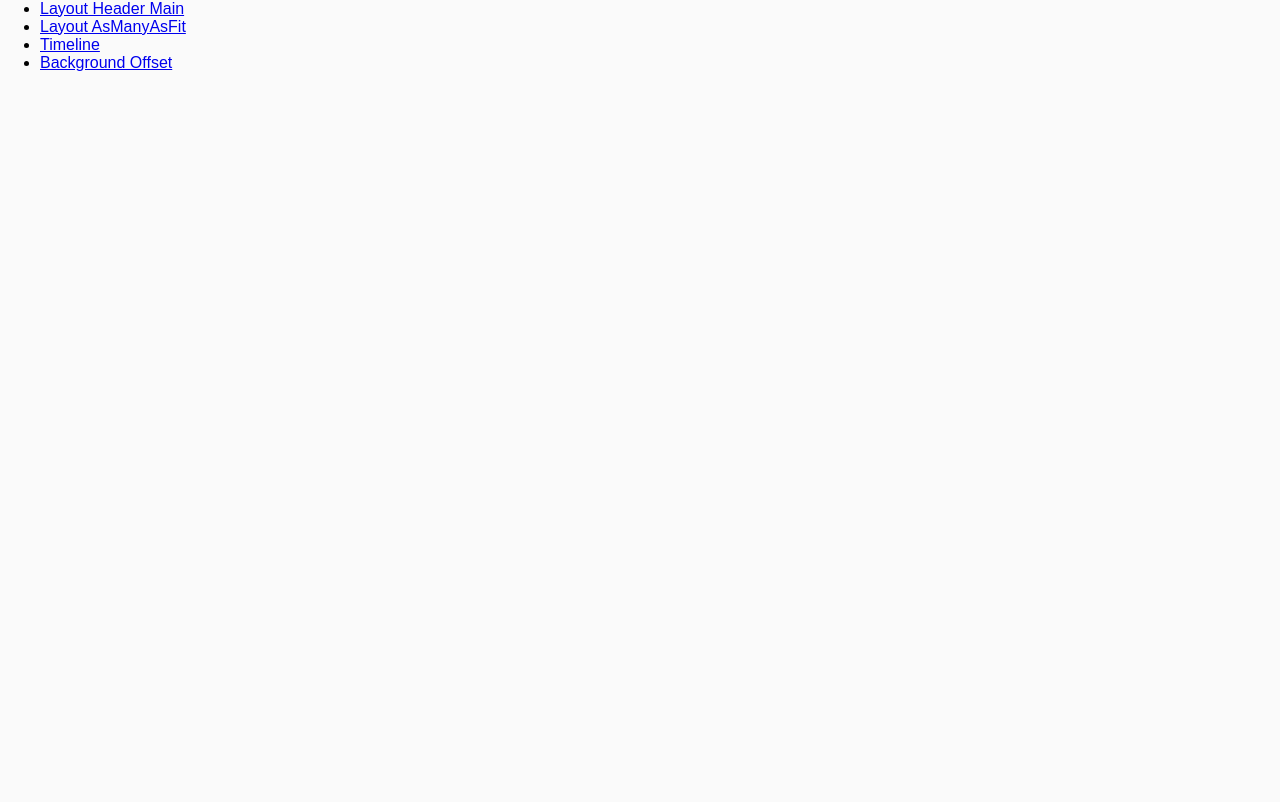
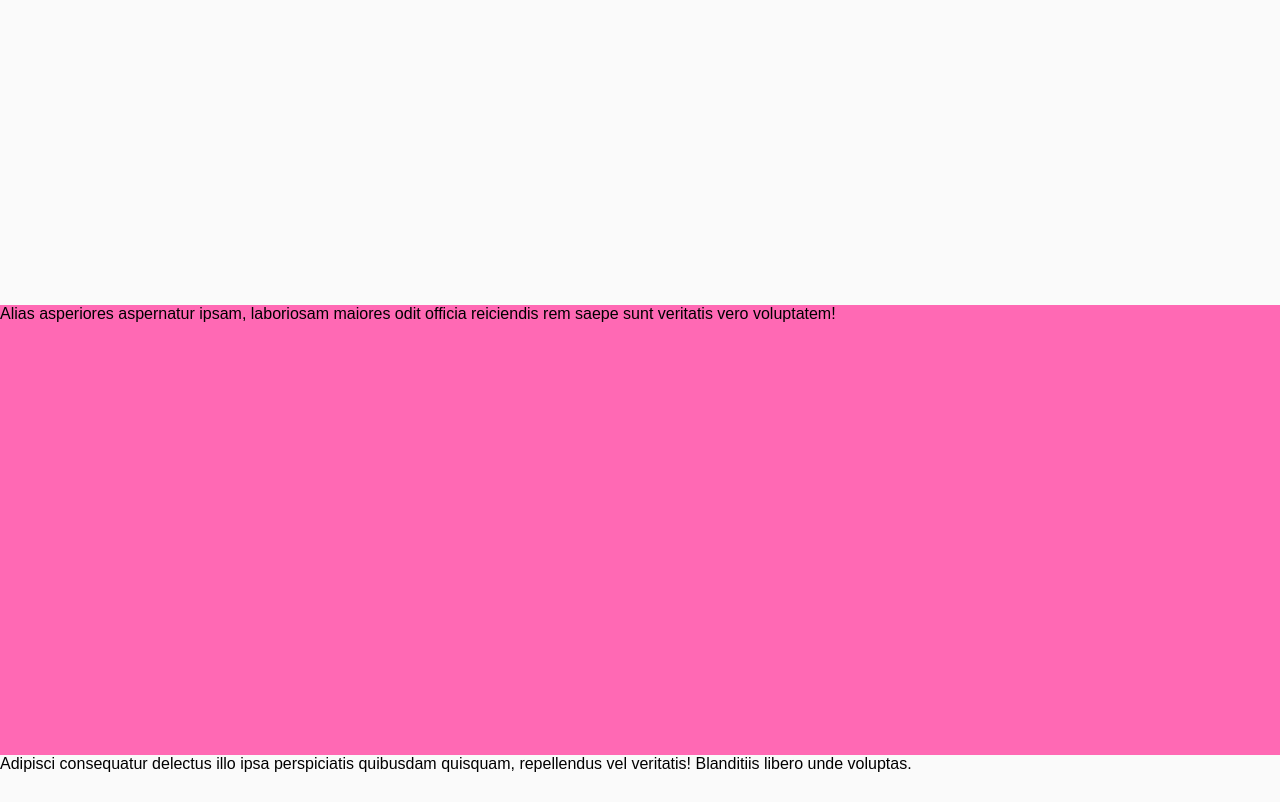
Before and after one commit to neohed/clean-components, a React (Create React App) app: page /#/scroll-parallax in a window 1280 px wide. Before the commit this address led to /#/. Shown: the part 295-1097 px from the top of the page. Before the commit the page ends 800 px from the top, so only its background shows below. Built offline with nearby package versions, Linux system fonts and the light colour scheme.

Commit message:
Fixed initial value bug

```diff
--- a/src/components/parallax/useParallax.js
+++ b/src/components/parallax/useParallax.js
@@ -8,6 +8,10 @@ function getElementInfo({current}) {
         top: rect.top,
         height: current.clientHeight
     }
+}
+
+function calculateOffset(imageOverlap, top, ratio) {
+    return Math.floor(imageOverlap - top * ratio);
 }
 
 function useParallax(imageHeight, imageOffset, direction, speed) {
@@ -21,33 +25,32 @@ function useParallax(imageHeight, imageOffset, direction, speed) {
     });
     const [backgroundPositionY, setBackgroundPositionY] = useState(0);
 
-    const windowTop  = window.pageYOffset || document.documentElement.scrollTop;
-    const windowHeight = window.innerHeight;
-    const documentHeight = document.body.clientHeight;
-
     useEffect(() => {
         if (viewportRef.current) {
+            const windowTop  = window.pageYOffset || document.documentElement.scrollTop;
+            const windowHeight = window.innerHeight;
+            const documentHeight = document.body.clientHeight;
+
             const {top, height} = getElementInfo(viewportRef);
 
             const rangeTop = Math.min(windowTop + top, documentHeight);
             const rangeBottom = Math.max(windowTop - windowHeight + top + height, 0);
             const range = rangeTop - rangeBottom;
             const imageOverlap = imageHeight + imageOffset - height;
-            console.log('*************************')
-            console.log({top, windowTop, imageOverlap})
-            console.log({rangeTop, rangeBottom, range, ratio: imageOverlap / range * speed})
+            const ratio = imageOverlap / range * speed;
             setParallaxConstants({
                 top,
                 rangeTop,
                 rangeBottom,
                 imageOverlap,
-                ratio: imageOverlap / range * speed
+                ratio
             })
-            setBackgroundPositionY(direction === -1 ? imageOffset : height - imageHeight);
+
+            setBackgroundPositionY(imageOffset - calculateOffset(imageOverlap, Math.max(top, 0), ratio));
+            // direction === -1 ? imageOffset : height - imageHeight
         }
     }, [
         viewportRef,
-        documentHeight,
         imageHeight,
         imageOffset,
         direction,
@@ -57,9 +60,9 @@ function useParallax(imageHeight, imageOffset, direction, speed) {
     useEventListener('scroll', () => {
         if (viewportRef.current) {
             const {top, height} = getElementInfo(viewportRef);
-//console.log({top, rangeTop: parallaxConstants.rangeTop, rangeBottom: parallaxConstants.rangeBottom, ratio: parallaxConstants.ratio, windowTop})
+            const windowHeight = window.innerHeight;
+
             if (top > 0 && (top + height) < windowHeight) {
-
                 /*
                 const delta = (parallaxConstants.top - top) * parallaxConstants.ratio;
                 const offset = direction === -1
@@ -69,8 +72,7 @@ function useParallax(imageHeight, imageOffset, direction, speed) {
                  */
                 const x = parallaxConstants.imageOverlap - (top) * parallaxConstants.ratio; //  - parallaxConstants.rangeBottom
                 const floorOffset = Math.floor(x);
-//console.log({top, ratio: parallaxConstants.ratio, floorOffset})
-//console.log({floorOffset, Y: imageOffset - floorOffset, topRatio: top * parallaxConstants.ratio})
+
                 if (true || floorOffset < parallaxConstants.imageOverlap) {
                     setBackgroundPositionY(imageOffset - floorOffset);
                 }
```
